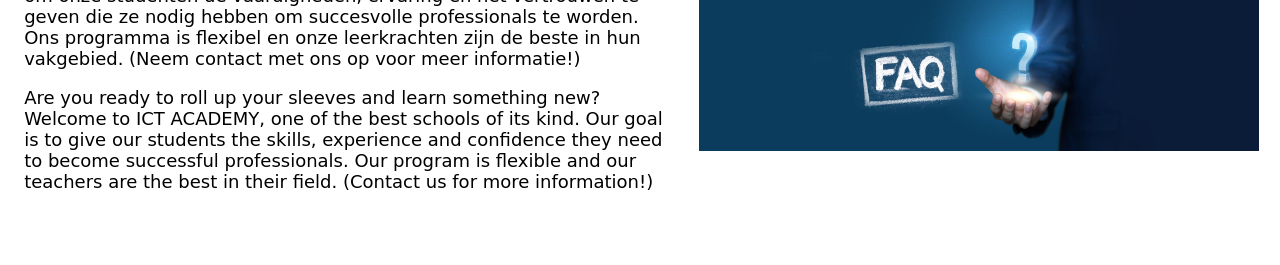
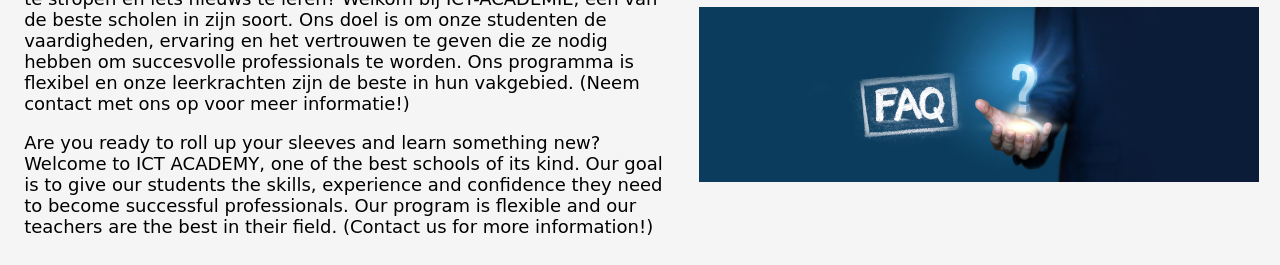
Before and after one commit to dphoeng/ICT_Academie_Website, a plain HTML site: page index.html in a window 1280 px wide. Shown: the part 545-810 px from the top of the page. Drawn offline with Linux system fonts and the light colour scheme; a web font is replaced by a local one.

Commit message:
stylegenarl.css body,html confor orde made

```diff
--- a/stylegeneral.css
+++ b/stylegeneral.css
@@ -1,5 +1,10 @@
-body {
+body, html {
 	margin: 0%;
+	width: 100%;
+	height: 100%;
+	padding: 0%;
+	font-size: 18px;
+	background-color: whitesmoke;
 }
 
 .header {
```
